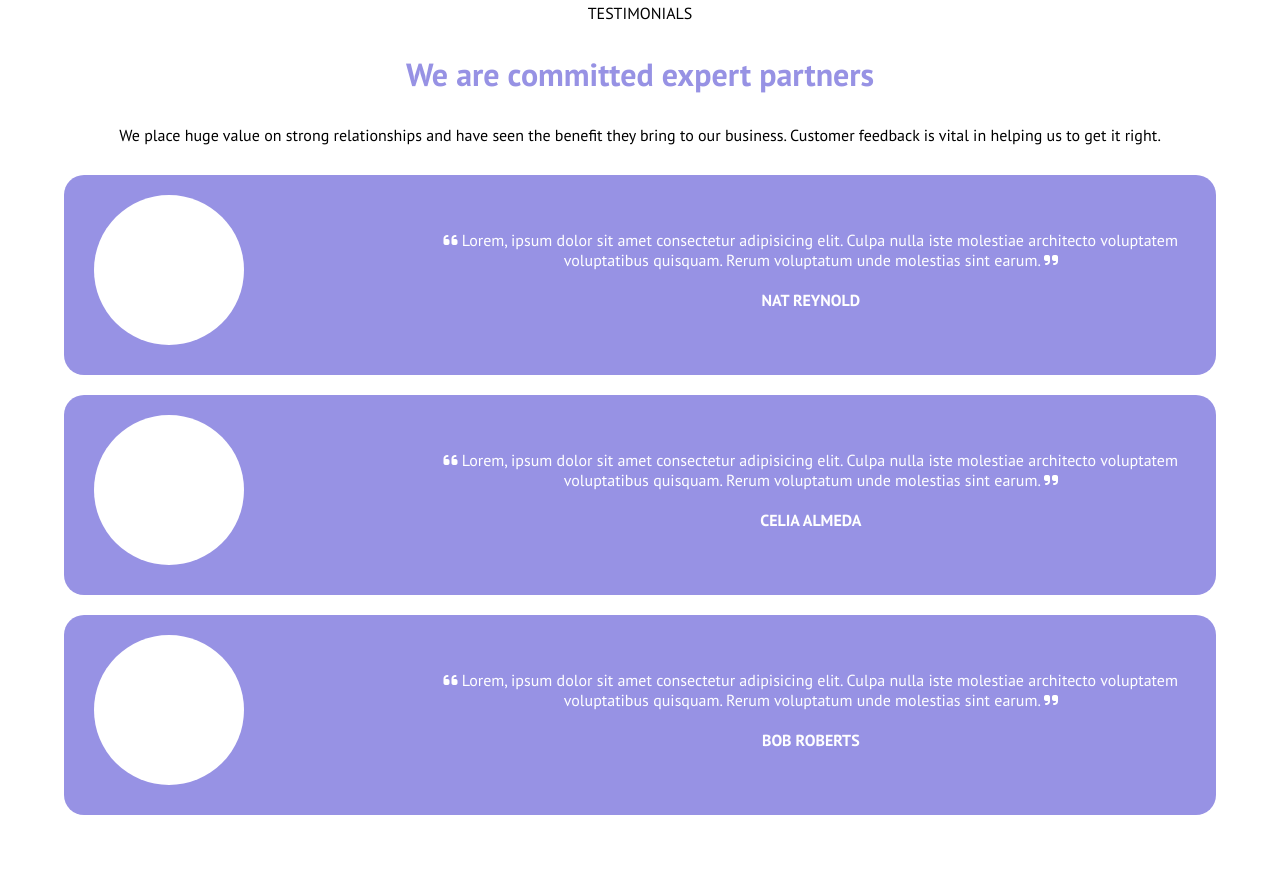
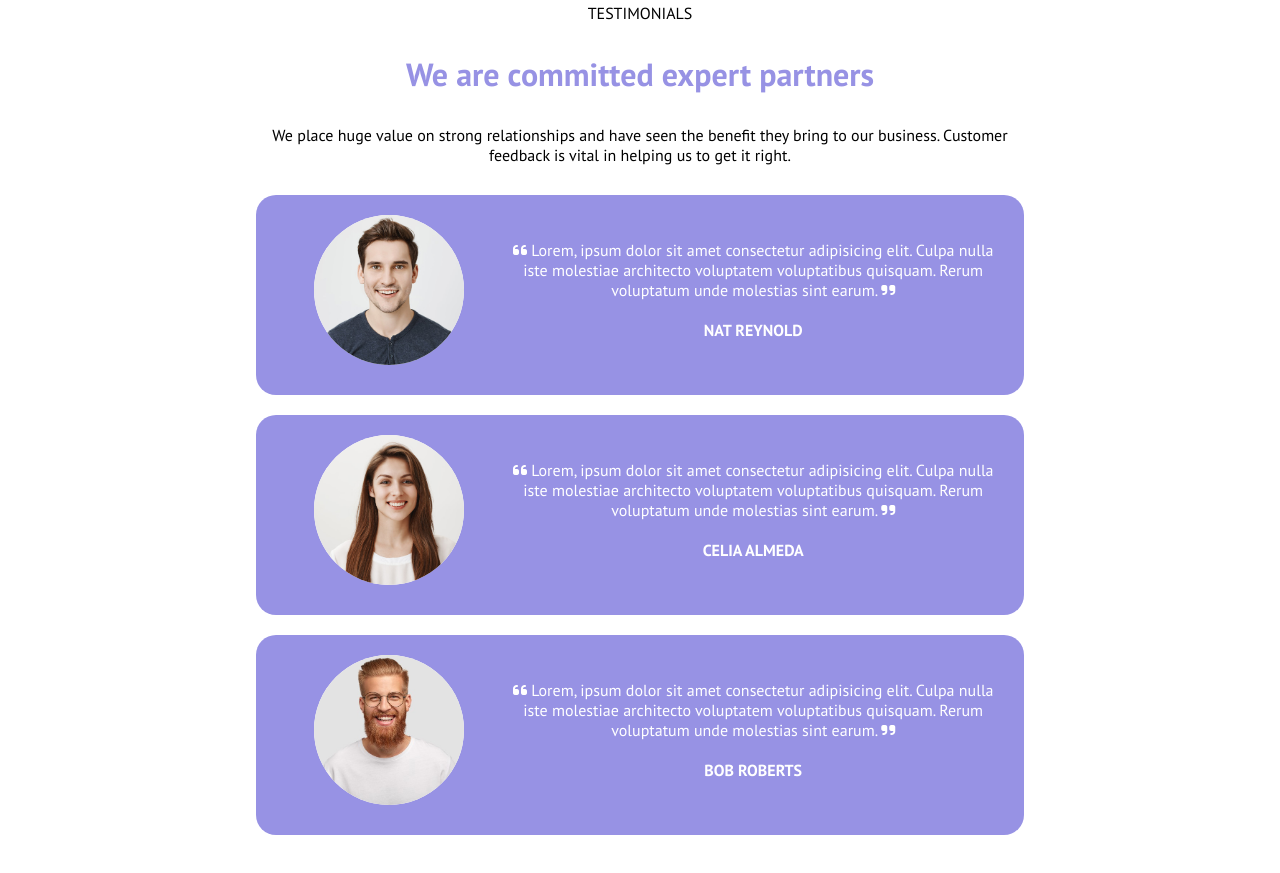
Before and after one commit to MargheritaMottana/htmlcss-responsive-layout, a plain HTML site: page index.html in a window 1280 px wide. Shown: the part 1647-2520 px from the top of the page. Drawn offline with Linux system fonts and the light colour scheme.

Commit message:
Piccoli aggiustamenti + aggiunta foto sezione testimonials

```diff
--- a/css/style.css
+++ b/css/style.css
@@ -22,6 +22,10 @@ grigio chiaro #5A6D7E
 grigio scuro #333333
 
 */
+
+html {
+    scroll-behavior: smooth;
+}
 
 img {
     max-width: 100%;
@@ -157,6 +161,7 @@ intro
 
 #intro .card .img-phone>* {
     margin-bottom: 0;
+    max-width: 200px;
 }
 
 #intro .i-blu {
@@ -260,6 +265,14 @@ testimonial
     justify-content: center;
     align-items: center;
     flex-shrink: 0;
+    margin: 0 auto;
+    overflow: hidden;
+}
+
+#testimonials .mycol .foto-profilo img {
+    width: 100%;
+    height: 100%;
+    object-fit: cover;
 }
 
 #testimonials .feedback p:last-child {
--- a/index.html
+++ b/index.html
@@ -39,10 +39,10 @@
                 <nav class="menu">
                     <ul>
                         <li>
-                            <a href="#">Planning</a>
+                            <a href="#planning">Planning</a>
                         </li>
                         <li>
-                            <a href="#">Testimonials</a>
+                            <a href="#testimonials">Testimonials</a>
                         </li>
                         <li>
                             <a href="#">Features</a>
@@ -267,7 +267,7 @@
         <!-- testimonials -->
         <section id="testimonials">
 
-            <div class="container">
+            <div class="container desktop-container">
 
                 <!-- testo -->
                 <div class="description-testimonials">
@@ -289,6 +289,7 @@
                     <!-- foto profilo -->
                     <div class="mycol">
                         <div class="foto-profilo">
+                            <img src="./img/testimonial1.jpg" alt="testimonial1">
                         </div>
                     </div>
 
@@ -316,6 +317,7 @@
                     <!-- foto profilo -->
                     <div class="mycol">
                         <div class="foto-profilo">
+                            <img src="./img/testimonial2.jpg" alt="testimonial1">
                         </div>
                     </div>
 
@@ -342,6 +344,7 @@
                     <!-- foto profilo -->
                     <div class="mycol">
                         <div class="foto-profilo">
+                            <img src="./img/testimonial3.jpg" alt="testimonial1">
                         </div>
                     </div>
 
```
